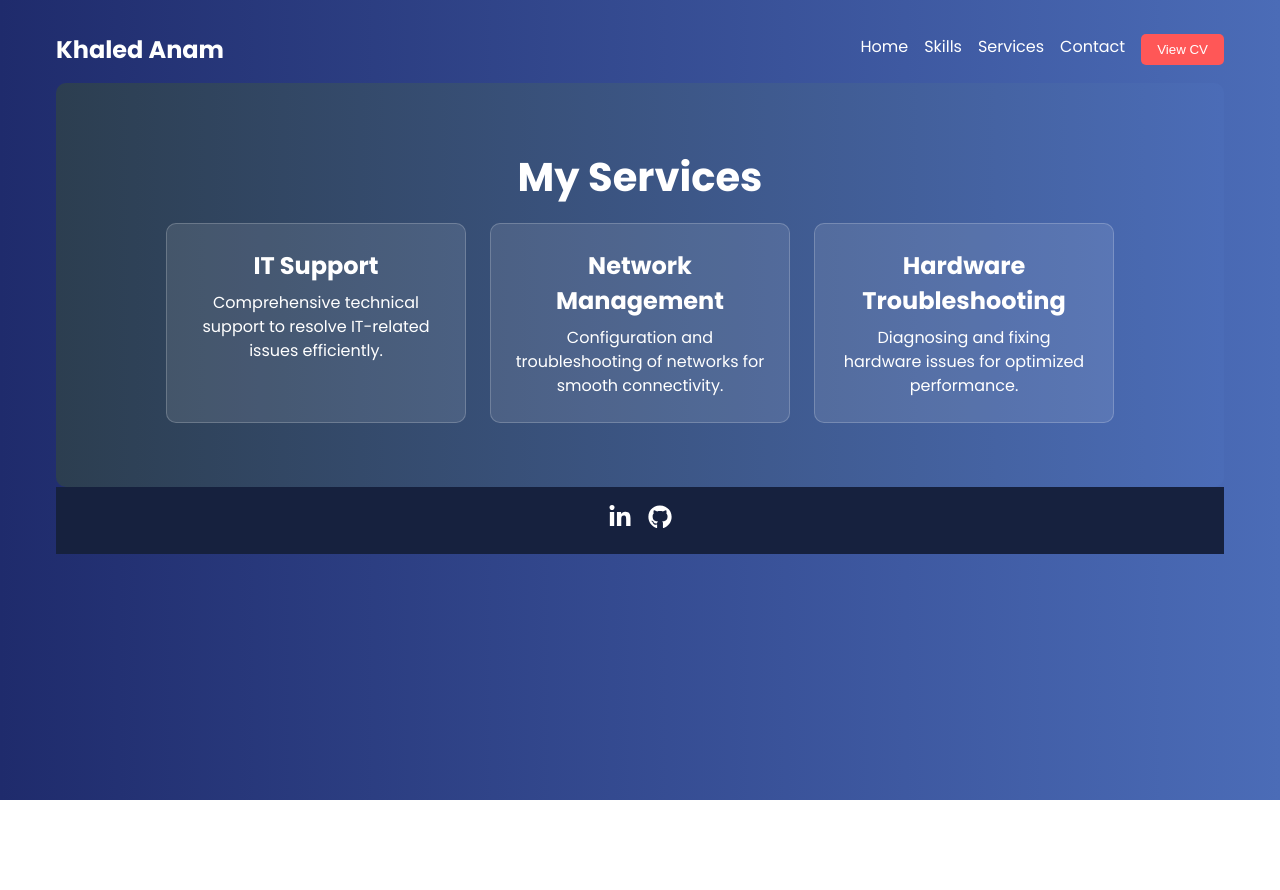
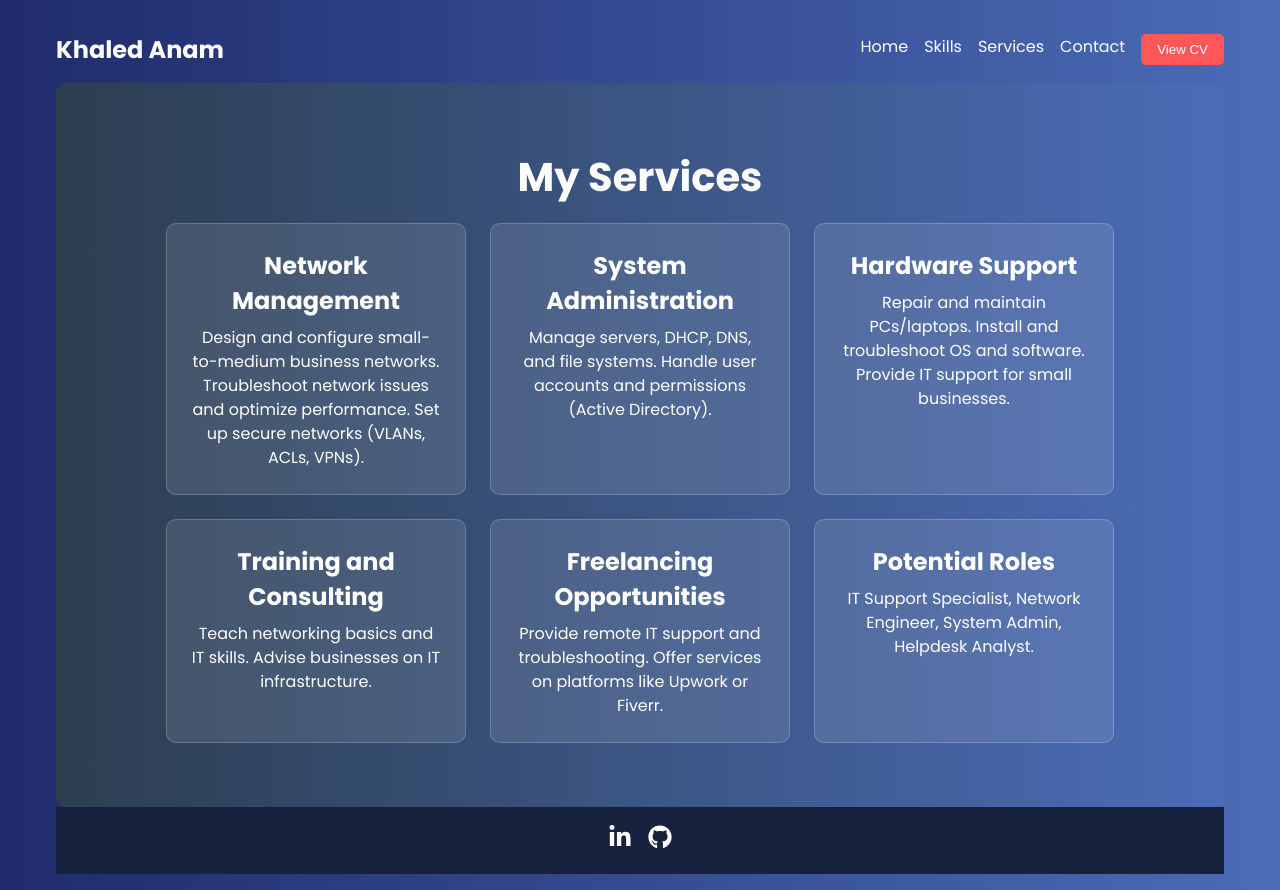
Before and after one commit to khaledanam/portfolio-2025-master, a React (Create React App) app: page /services in a window 1280 px wide. Before the commit the page ends 800 px from the top, so only its background shows below. Built offline with nearby package versions, Linux system fonts and the light colour scheme.

Commit message:
second commit

```diff
--- a/src/Services.js
+++ b/src/Services.js
@@ -6,18 +6,44 @@ function Services() {
     <section id="services" className="services">
       <h2 className="services-header">My Services</h2>
       <div className="service-cards">
+
+
+      <div className="service-card">
+          <h3>Network Management</h3>
+          <p>Design and configure small-to-medium business networks.
+            Troubleshoot network issues and optimize performance.
+            Set up secure networks (VLANs, ACLs, VPNs).</p>
+        </div>
+
         <div className="service-card">
-          <h3>IT Support</h3>
-          <p>Comprehensive technical support to resolve IT-related issues efficiently.</p>
+          <h3>System Administration</h3>
+          <p>Manage servers, DHCP, DNS, and file systems.
+          Handle user accounts and permissions (Active Directory).</p>
+        </div>
+
+        <div className="service-card">
+          <h3>Hardware Support</h3>
+          <p>Repair and maintain PCs/laptops.
+              Install and troubleshoot OS and software.
+              Provide IT support for small businesses.</p>
         </div>
         <div className="service-card">
-          <h3>Network Management</h3>
-          <p>Configuration and troubleshooting of networks for smooth connectivity.</p>
+          <h3>Training and Consulting</h3>
+          <p>Teach networking basics and IT skills.
+          Advise businesses on IT infrastructure.</p>
         </div>
+
         <div className="service-card">
-          <h3>Hardware Troubleshooting</h3>
-          <p>Diagnosing and fixing hardware issues for optimized performance.</p>
+          <h3>Freelancing Opportunities</h3>
+          <p>Provide remote IT support and troubleshooting.
+          Offer services on platforms like Upwork or Fiverr.</p>
         </div>
+
+        <div className="service-card">
+          <h3>Potential Roles</h3>
+          <p>IT Support Specialist, Network Engineer, System Admin, Helpdesk Analyst.</p>
+        </div>
+
       </div>
     </section>
   );
--- a/src/Skills.js
+++ b/src/Skills.js
@@ -6,7 +6,7 @@ function Skills() {
     <section className="skills">
       <h2 className="skills-header">My Skills</h2>
       <p className="skills-subheader">
-        A quick overview of my technical expertise and certifications.
+        An overview of my technical expertise, skills and certifications.
       </p>
 
       {/* Skills Section */}
@@ -14,25 +14,25 @@ function Skills() {
 
 {/* Networking & Hardware */}
 <div className="skills-category">
-          <h3>Networking & Hardware</h3>
+          <h3>Networking</h3>
           <ul>
-            <li>Router Configuration</li>
-            <li>Network Troubleshooting</li>
-            <li>Hardware Repair & Maintenance</li>
-            <li>LAN/WAN Management</li>
+            <li>Routing Protocols: Configure RIP, EIGRP, OSPF, and BGP for dynamic routing.</li>
+           <li> Design LAN/WAN setups and interconnect branch offices.</li>
+            <li>Configure static routes and troubleshoot routing issues.</li>
+            <li>Set up VLANs, NAT, and inter-VLAN routing on switches and routers.</li>
           </ul>
         </div>
 
-        {/* Certifications */}
-        <div className="skills-category">
-          <h3>Certifications</h3>
+{/* Hardware and IT Support */}
+<div className="skills-category">
+          <h3>Hardware and IT Support</h3>
           <ul>
-            <li>CCNA</li>
-            <li>CompTIA A+</li>
-            <li>Microsoft Office Management</li>
-
+            <li>Repair PCs/laptops and upgrade hardware.</li>
+           <li> Install and configure operating systems like Windows/Linux.</li>
+            <li>Provide technical support for network devices like routers and switches.</li>
           </ul>
         </div>
+
 
         {/* Tools & Frameworks */}
         <div className="skills-category">
@@ -55,6 +55,17 @@ function Skills() {
           </ul>
         </div>
 
+ {/* Certifications */}
+          <div className="skills-category">
+          <h3>Certifications</h3>
+          <ul>
+            <li>CCNA</li>
+            <li>CompTIA A+</li>
+            <li>Microsoft Office Management</li>
+
+          </ul>
+        </div>
+
       </div>
     </section>
   );
```
